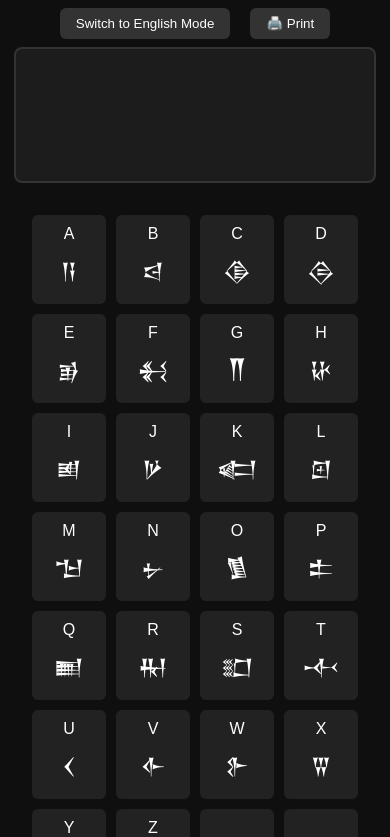
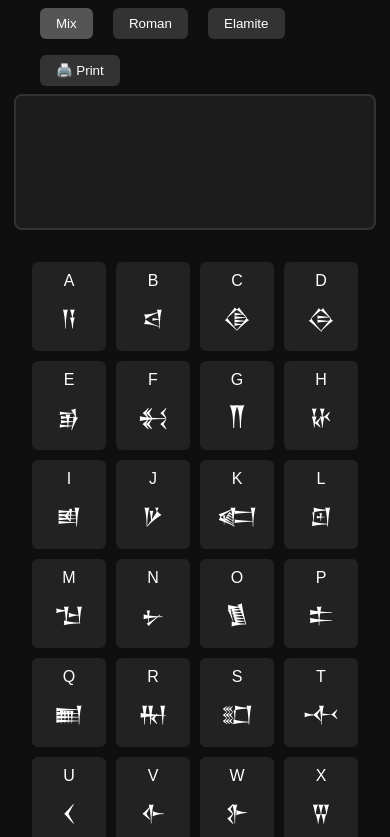
Before and after one commit to Wajji-Ali007/Elamite-Learning-Keyboard, a plain HTML site: page index.html in a window 390 px wide. Shown: the part 112-949 px from the top of the page. Drawn offline with Linux system fonts and the light colour scheme.

Commit message:
Update index.html

```diff
--- a/index.html
+++ b/index.html
@@ -22,7 +22,7 @@
       color: #ffd700;
     }
 
-    #modeToggle, #printBtn {
+    .modeBtn, #printBtn {
       margin: 0.5rem;
       padding: 0.5rem 1rem;
       background: #333;
@@ -30,6 +30,10 @@
       border: none;
       border-radius: 6px;
       cursor: pointer;
+    }
+
+    .modeBtn.active {
+      background: #555;
     }
 
     #output {
@@ -103,7 +107,9 @@
 
   <h1>Elamite Keyboard</h1>
   <div>
-    <button id="modeToggle">Switch to English Mode</button>
+    <button class="modeBtn active" data-mode="mix">Mix</button>
+    <button class="modeBtn" data-mode="roman">Roman</button>
+    <button class="modeBtn" data-mode="elamite">Elamite</button>
     <button id="printBtn">🖨️ Print</button>
   </div>
   <div id="output" contenteditable="true"></div>
@@ -128,22 +134,48 @@
       Y: "𒅀", Z: "𒊻", " ": " | "
     };
 
-    let elamiteMode = true;
+    let mode = "mix";
 
     const output = document.getElementById("output");
     const keyboard = document.getElementById("keyboard");
-    const modeToggle = document.getElementById("modeToggle");
     const printBtn = document.getElementById("printBtn");
     const printableContent = document.getElementById("printableContent");
+    const modeButtons = document.querySelectorAll(".modeBtn");
+
+    modeButtons.forEach(btn => {
+      btn.addEventListener("click", () => {
+        mode = btn.dataset.mode;
+        modeButtons.forEach(b => b.classList.remove("active"));
+        btn.classList.add("active");
+        updateKeyboard();
+      });
+    });
 
     function updateKeyboard() {
       keyboard.innerHTML = "";
-      const keys = elamiteMode ? Object.keys(cipher) : 'ABCDEFGHIJKLMNOPQRSTUVWXYZ '.split("");
+      let keys = Object.keys(cipher);
+
       keys.forEach(letter => {
         const btn = document.createElement("button");
         btn.className = "key";
-        btn.innerHTML = `${letter}<br><span style="font-size:1.4rem">${elamiteMode ? cipher[letter] : letter}</span>`;
-        btn.onclick = () => output.innerText += elamiteMode ? cipher[letter] : letter;
+
+        let display = "";
+        if (mode === "roman") {
+          display = letter;
+        } else if (mode === "mix") {
+          display = `${letter}<br><span style="font-size:1.4rem">${cipher[letter]}</span>`;
+        } else if (mode === "elamite") {
+          display = `<span style="font-size:1.4rem">${cipher[letter]}</span>`;
+        }
+
+        btn.innerHTML = display;
+        btn.onclick = () => {
+          if (mode === "roman") {
+            output.innerText += letter;
+          } else {
+            output.innerText += cipher[letter] || "";
+          }
+        };
         keyboard.appendChild(btn);
       });
 
@@ -168,12 +200,6 @@
       keyboard.appendChild(clearBtn);
     }
 
-    modeToggle.onclick = () => {
-      elamiteMode = !elamiteMode;
-      modeToggle.innerText = elamiteMode ? "Switch to English Mode" : "Switch to Elamite Mode";
-      updateKeyboard();
-    };
-
     printBtn.onclick = () => {
       printableContent.innerText = output.innerText;
       printableContent.style.display = 'block';
@@ -185,7 +211,11 @@
       const key = e.key.toUpperCase();
       if (key.length === 1 && /[A-Z ]/.test(key)) {
         e.preventDefault();
-        output.innerText += elamiteMode ? (cipher[key] || "") : key;
+        if (mode === "roman") {
+          output.innerText += key;
+        } else {
+          output.innerText += cipher[key] || "";
+        }
       } else if (e.key === "Enter") {
         e.preventDefault();
         output.innerText += " || ";
```
